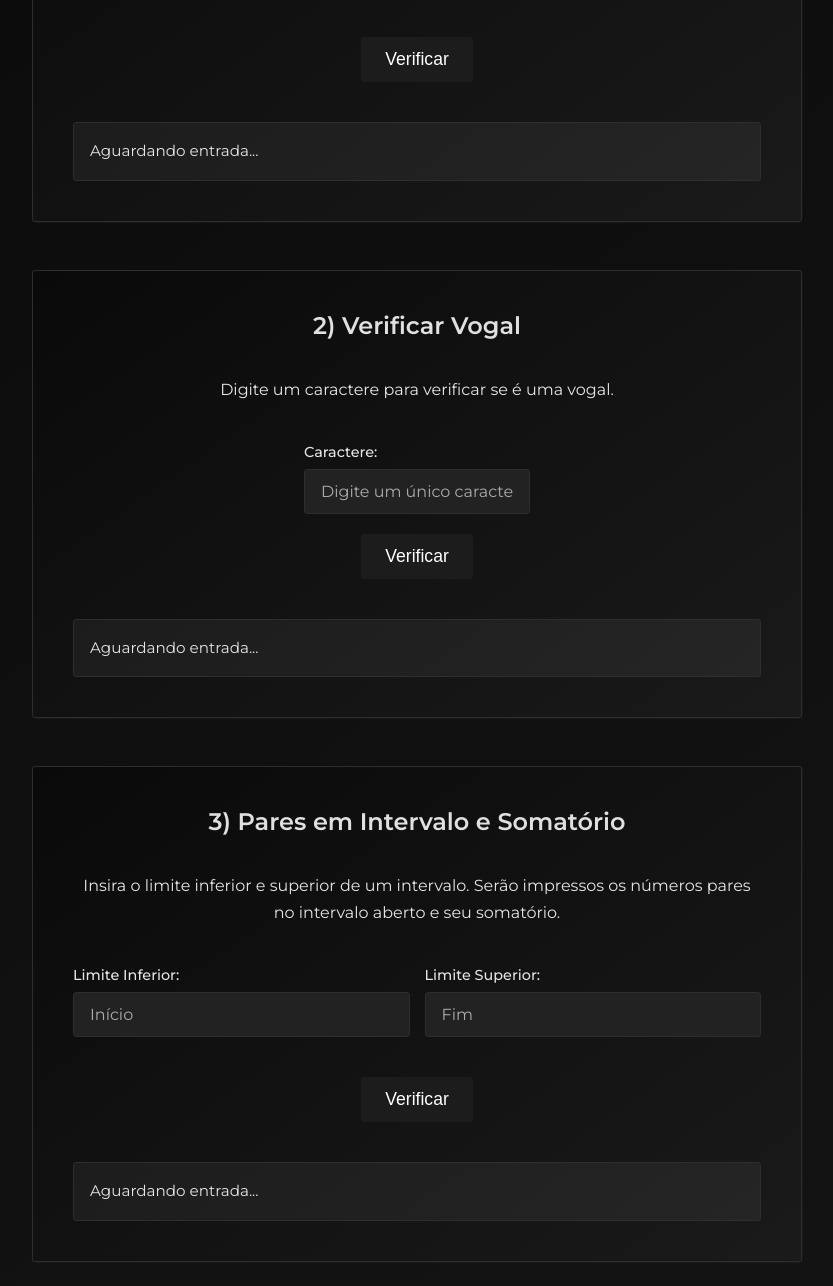
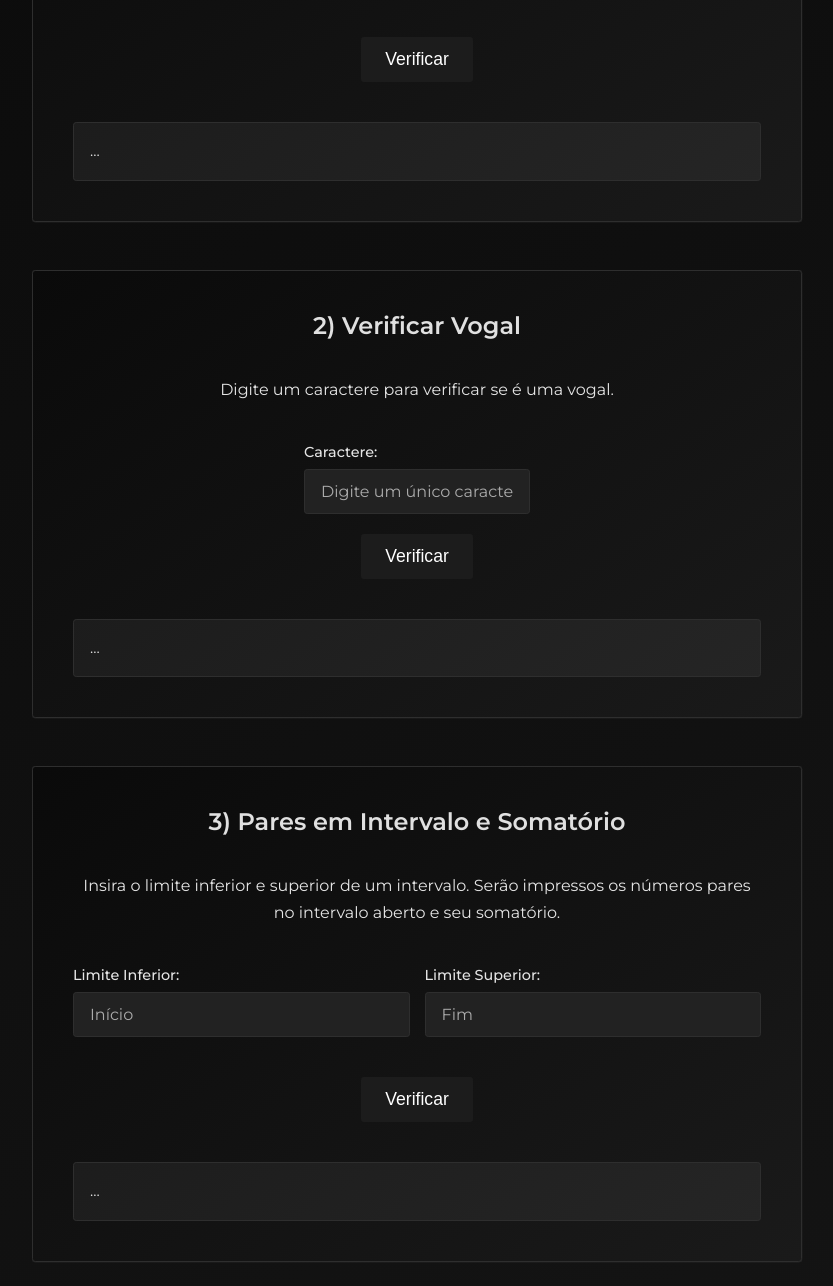
Before and after one commit to maximussec/atividadeIntroWeb, a plain HTML site: page index.html in a window 1280 px wide. Shown: the part 474-1760 px from the top of the page, without its empty margins (223-1056 px from the left). Drawn offline with Linux system fonts and the light colour scheme.

Commit message:
final commit

```diff
--- a/index.html
+++ b/index.html
@@ -39,7 +39,7 @@
                 </div>
             </div>
             <button id="btn_ex1">Verificar</button>
-            <div class="resultado" id="res_ex1" aria-live="polite">Aguardando entrada...</div>
+            <div class="resultado" id="res_ex1" aria-live="polite">...</div>
         </section>
 
         <section class="exercicio" aria-labelledby="titulo-ex2">
@@ -50,7 +50,7 @@
                 <input type="text" id="ex2_char" maxlength="1" placeholder="Digite um único caractere">
             </div>
             <button id="btn_ex2">Verificar</button>
-            <div class="resultado" id="res_ex2" aria-live="polite">Aguardando entrada...</div>
+            <div class="resultado" id="res_ex2" aria-live="polite">...</div>
         </section>
 
         <section class="exercicio" aria-labelledby="titulo-ex3">
@@ -67,7 +67,7 @@
                 </div>
             </div>
             <button id="btn_ex3">Verificar</button>
-            <div class="resultado" id="res_ex3" aria-live="polite">Aguardando entrada...</div>
+            <div class="resultado" id="res_ex3" aria-live="polite">...</div>
         </section>
 
         <section class="exercicio" aria-labelledby="titulo-ex4">
@@ -88,7 +88,7 @@
                 </div>
             </div>
             <button id="btn_ex4">Verificar</button>
-            <div class="resultado" id="res_ex4" aria-live="polite">Aguardando entrada...</div>
+            <div class="resultado" id="res_ex4" aria-live="polite">...</div>
         </section>
 
         <section class="exercicio" aria-labelledby="titulo-ex5">
@@ -99,7 +99,7 @@
                 <input type="number" id="ex5_numX" placeholder="Digite um número">
             </div>
             <button id="btn_ex5">Verificar</button>
-            <div class="resultado" id="res_ex5" aria-live="polite">Aguardando entrada...</div>
+            <div class="resultado" id="res_ex5" aria-live="polite">...</div>
         </section>
 
         <section class="exercicio" aria-labelledby="titulo-ex6">
@@ -110,7 +110,7 @@
                 <input type="number" id="ex6_numY" placeholder="Digite um número">
             </div>
             <button id="btn_ex6">Verificar</button>
-            <div class="resultado" id="res_ex6" aria-live="polite">Aguardando entrada...</div>
+            <div class="resultado" id="res_ex6" aria-live="polite">...</div>
         </section>
     </main>
 
```
